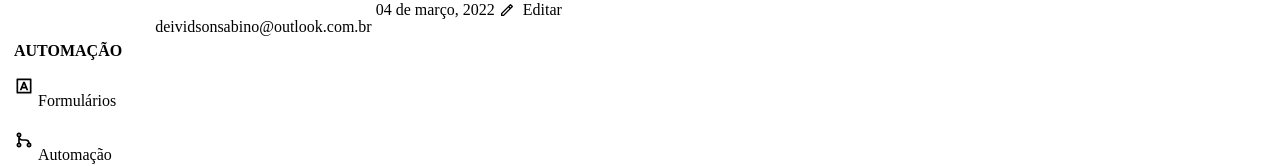
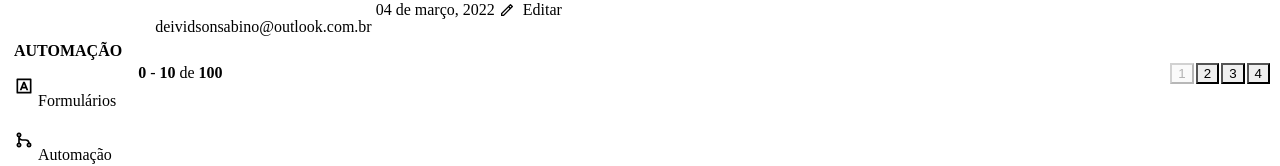
Before and after one commit to deividsonsabino/dashgo, a Next.js app: page /users in a window 1280 px wide. Shown: the part 174-340 px from the top of the page. Built offline with nearby package versions, Linux system fonts and the light colour scheme.

Commit message:
feat: componente pagination

```diff
--- /dev/null
+++ b/src/components/Pagination.tsx
@@ -0,0 +1,68 @@
+import { Box, Button, Stack } from "@chakra-ui/react";
+
+export function Pagination() {
+    return (
+        <Stack
+            direction="row"
+            spacing="6"
+            mt="8"
+            justify="space-between"
+            align="center"
+        >
+            <Box>
+                <strong>0</strong> - <strong>10</strong> de <strong>100</strong>
+            </Box>
+            <Stack direction="row" spacing="2">
+                <Button
+                    size="small"
+                    fontSize="sx"
+                    width="4"
+                    colorScheme="pink"
+                    disabled
+                    _disabled={{
+                        bg: 'pink.500',
+                        cursor: 'default'
+                    }}
+                >
+                    1
+                </Button>
+                <Button
+                    size="small"
+                    fontSize="sx"
+                    width="4"
+                    bgColor="gray.700"
+                    _hover={{
+                        bg: 'gray.500'
+                    }}
+
+                >
+                    2
+                </Button>
+                <Button
+                    size="small"
+                    fontSize="sx"
+                    width="4"
+                    bgColor="gray.700"
+                    _hover={{
+                        bg: 'gray.500'
+                    }}
+
+                >
+                    3
+                </Button>
+                <Button
+                    size="small"
+                    fontSize="sx"
+                    width="4"
+                    bgColor="gray.700"
+                    _hover={{
+                        bg: 'gray.500'
+                    }}
+
+                >
+                    4
+                </Button>
+            </Stack>
+        </Stack>
+    )
+}
--- a/src/pages/users/index.tsx
+++ b/src/pages/users/index.tsx
@@ -15,6 +15,7 @@
 } from "@chakra-ui/react";
 import { RiAddLine, RiPencilLine } from "react-icons/ri";
 import { Header } from "../../components/Header";
+import { Pagination } from "../../components/Pagination";
 import { Sidebar } from "../../components/Sidebar";
 
 export default function UserList() {
@@ -90,7 +91,7 @@
                             </Tr>
                         </Tbody>
                     </Table>
-
+                    <Pagination />
                 </Box>
 
             </Flex>
```
